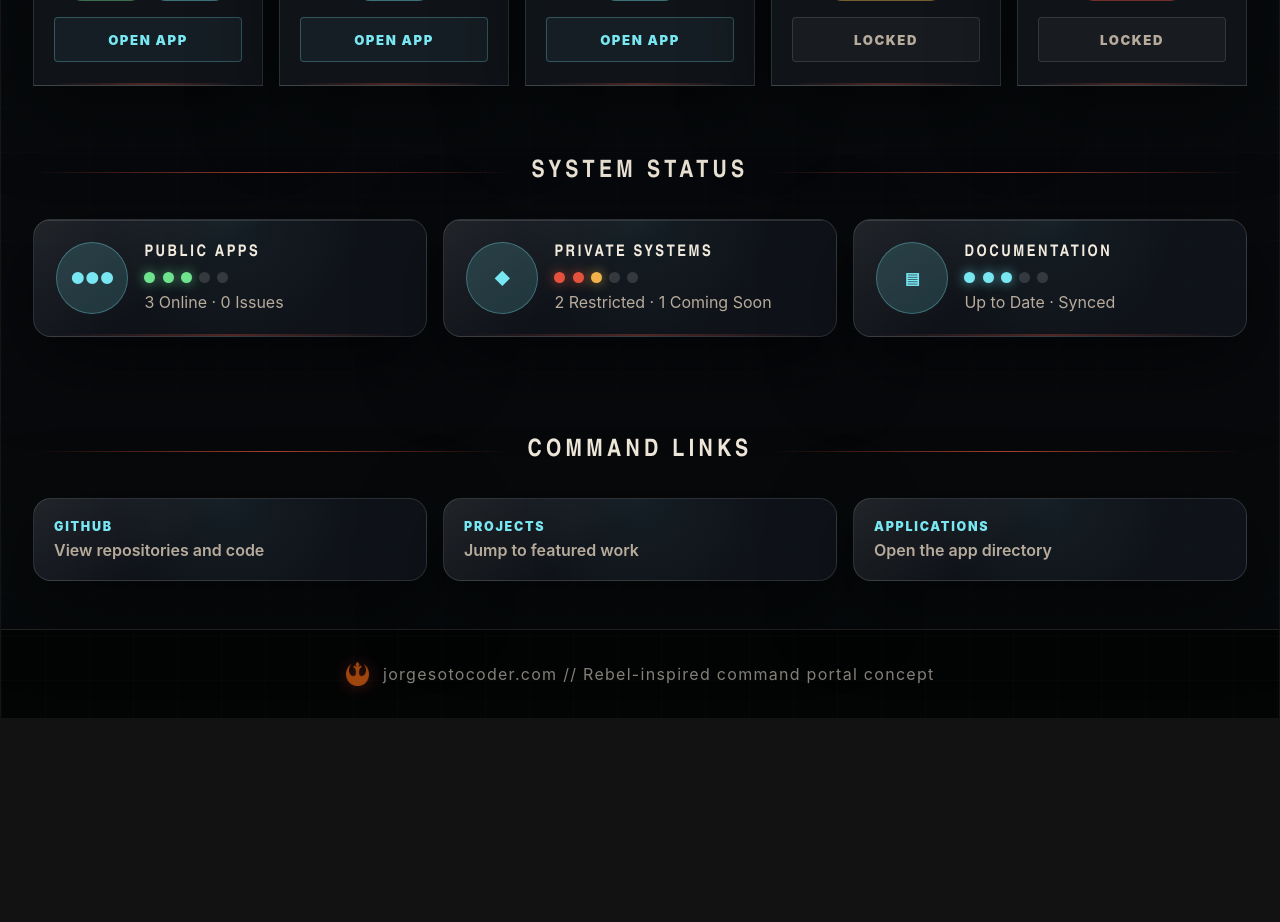
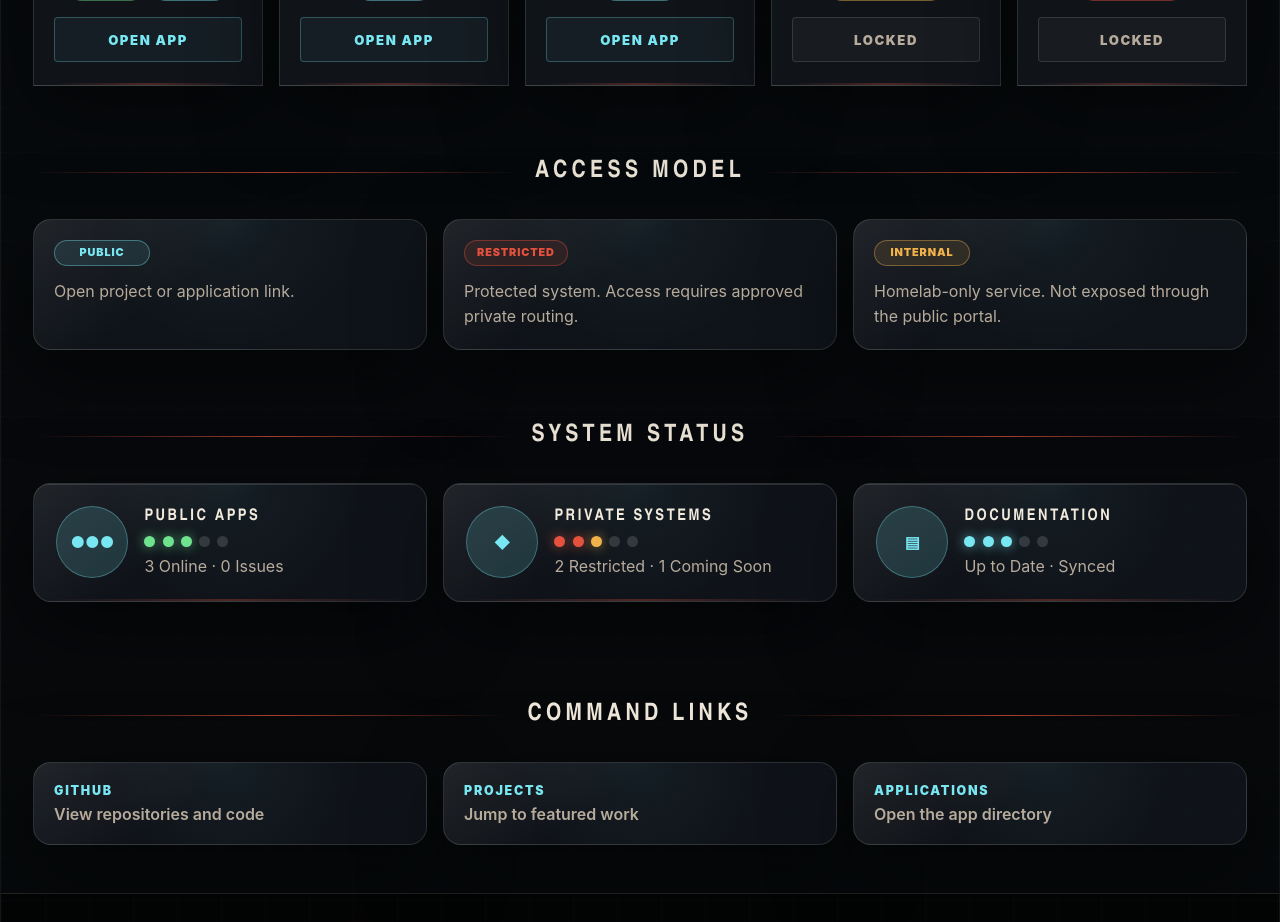
Before and after one commit to acurunner79/jorgesotocoder-portal, a React (Vite) app: page / in a window 1280 px wide. Shown: the part 1960-2882 px from the top of the page. Before the commit the page ends 2678 px from the top, so only its background shows below. Built offline with nearby package versions, Linux system fonts and the light colour scheme.

Commit message:
Add access model section

```diff
--- a/src/App.css
+++ b/src/App.css
@@ -1015,3 +1015,80 @@ h1 {
     font-size: 0.66rem;
   }
 }
+
+.access-section {
+  padding: clamp(1.5rem, 3vw, 2.25rem) 2rem;
+  background: rgba(8, 10, 13, 0.72);
+}
+
+.access-grid {
+  display: grid;
+  grid-template-columns: repeat(3, minmax(0, 1fr));
+  gap: 1rem;
+}
+
+.access-card {
+  position: relative;
+  overflow: hidden;
+  padding: 1.25rem;
+  background:
+    linear-gradient(145deg, rgba(255, 255, 255, 0.075), transparent 42%),
+    radial-gradient(circle at top, rgba(121, 231, 242, 0.055), transparent 55%),
+    var(--panel);
+  border: 1px solid var(--panel-border);
+  border-radius: var(--radius);
+  box-shadow: var(--shadow);
+}
+
+.access-card span {
+  display: inline-flex;
+  align-items: center;
+  justify-content: center;
+  min-height: 26px;
+  min-width: 96px;
+  padding: 0.25rem 0.75rem;
+  margin-bottom: 0.85rem;
+  border-radius: 999px;
+  text-transform: uppercase;
+  letter-spacing: 0.08em;
+  font-size: 0.68rem;
+  font-weight: 900;
+  line-height: 1;
+}
+
+.access-card.public span {
+  color: var(--cyan);
+  background: rgba(121, 231, 242, 0.1);
+  border: 1px solid rgba(121, 231, 242, 0.38);
+}
+
+.access-card.restricted span {
+  color: var(--red);
+  background: rgba(228, 82, 61, 0.11);
+  border: 1px solid rgba(228, 82, 61, 0.4);
+}
+
+.access-card.internal span {
+  color: var(--amber);
+  background: rgba(241, 178, 75, 0.11);
+  border: 1px solid rgba(241, 178, 75, 0.4);
+}
+
+.access-card p {
+  margin: 0;
+  color: var(--muted);
+  line-height: 1.55;
+}
+
+@media (max-width: 900px) {
+  .access-grid {
+    grid-template-columns: 1fr;
+  }
+}
+
+@media (max-width: 720px) {
+  .access-section {
+    padding-left: 1rem;
+    padding-right: 1rem;
+  }
+}
--- a/src/App.jsx
+++ b/src/App.jsx
@@ -1,6 +1,6 @@
 import "./App.css";
 import { apps } from "./data/apps";
-import { contactLinks, featuredProjects, profile } from "./data/site";
+import { accessLevels, contactLinks, featuredProjects, profile } from "./data/site";
 
 function AppCard({ app }) {
   return (
@@ -70,6 +70,15 @@ function ContactCard({ item }) {
       <span>{item.label}</span>
       <strong>{item.value}</strong>
     </a>
+  );
+}
+
+function AccessCard({ item }) {
+  return (
+    <article className={`access-card ${item.tone}`}>
+      <span>{item.label}</span>
+      <p>{item.description}</p>
+    </article>
   );
 }
 
@@ -209,6 +218,20 @@ export default function App() {
         </div>
       </section>
 
+      <section className="access-section">
+        <div className="section-heading">
+          <span />
+          <h2>Access Model</h2>
+          <span />
+        </div>
+
+        <div className="access-grid">
+          {accessLevels.map((item) => (
+            <AccessCard key={item.label} item={item} />
+          ))}
+        </div>
+      </section>
+
       <section className="status-section">
         <div className="section-heading">
           <span />
--- a/src/data/site.js
+++ b/src/data/site.js
@@ -67,3 +67,21 @@ export const contactLinks = [
     external: false,
   },
 ];
+
+export const accessLevels = [
+  {
+    label: "Public",
+    description: "Open project or application link.",
+    tone: "public",
+  },
+  {
+    label: "Restricted",
+    description: "Protected system. Access requires approved private routing.",
+    tone: "restricted",
+  },
+  {
+    label: "Internal",
+    description: "Homelab-only service. Not exposed through the public portal.",
+    tone: "internal",
+  },
+];
```
